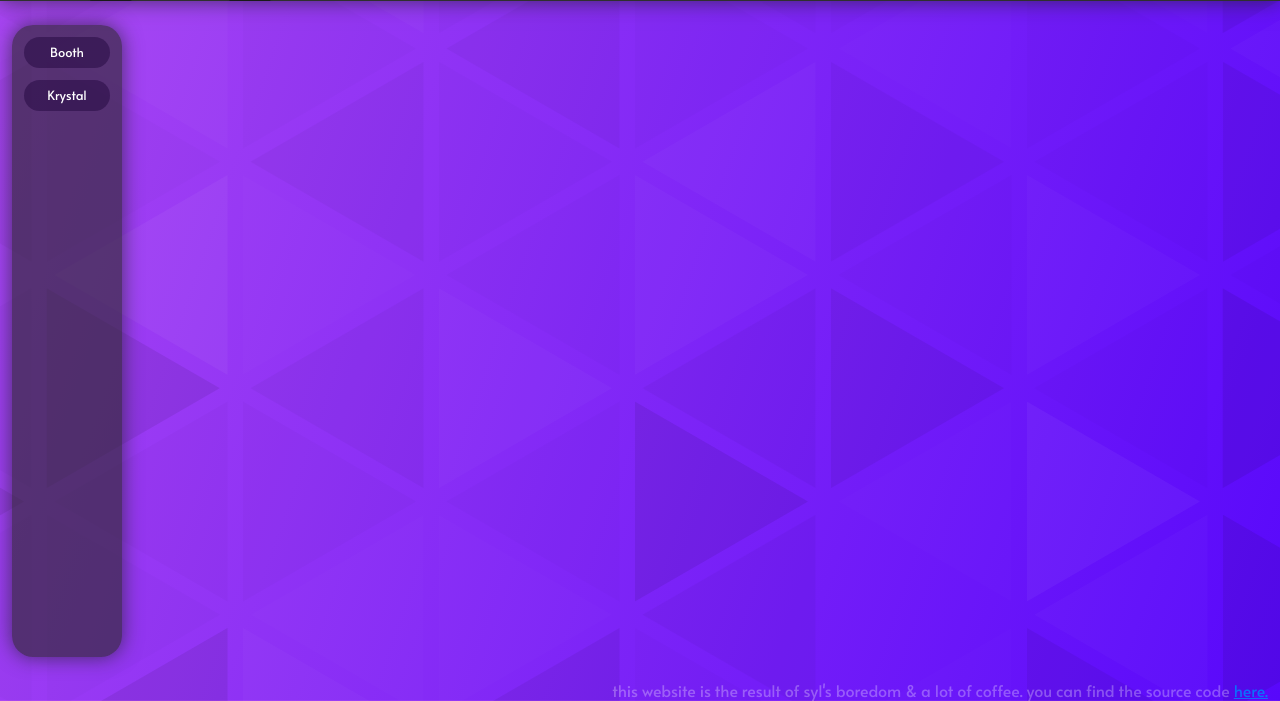
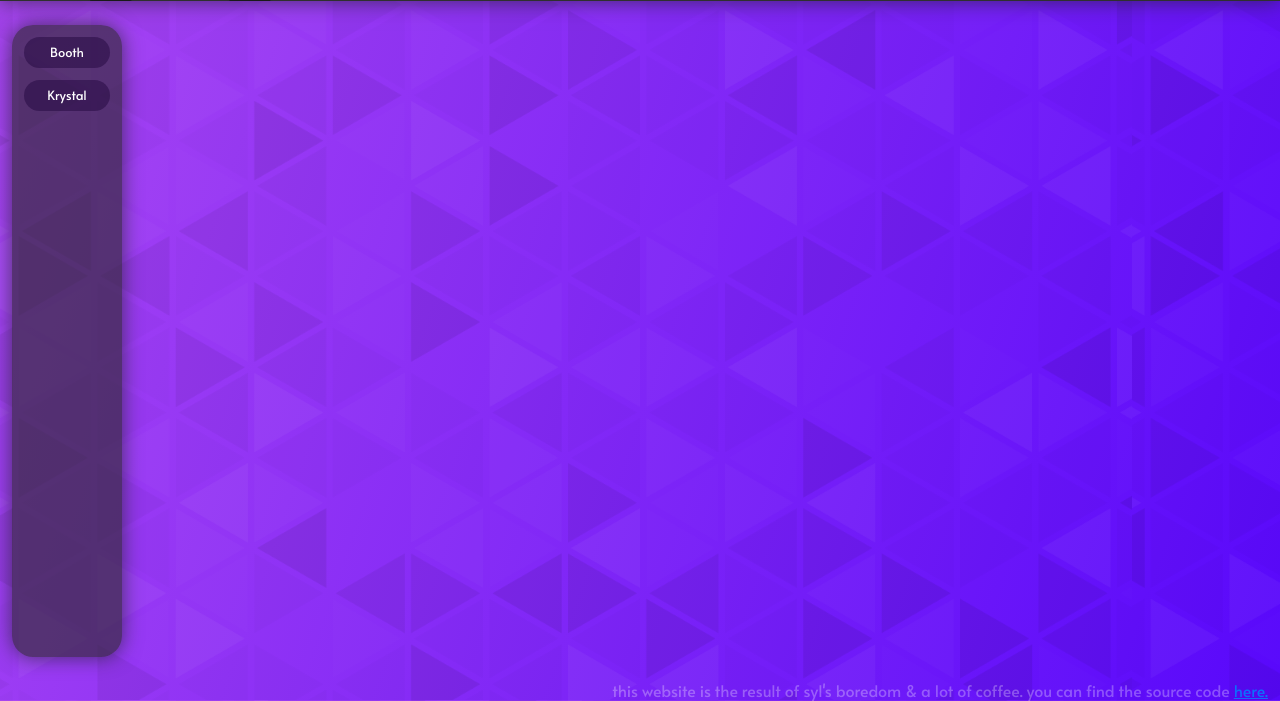
Before and after one commit to sylviiu/joeypixel-gallery, a website: page html/export/index.html in a window 1280 px wide. Shown: the part 100-801 px from the top of the page. Drawn offline with nearby package versions, Linux system fonts and the light colour scheme; no server answers.

Commit message:
contain background pattern

```diff
--- a/html/export/index.html
+++ b/html/export/index.html
@@ -1,5 +1,5 @@
 <!DOCTYPE html>
-<html lang="en" style="background: url(&quot;assets/img/pattern.png&quot;), linear-gradient(109deg, rgb(170,71,242), rgb(88, 8, 251));height: 100vh;">
+<html lang="en" style="background: url(&quot;assets/img/pattern.png&quot;), linear-gradient(109deg, rgb(170,71,242), rgb(88, 8, 251));height: 100vh;background-size: contain, auto;">
 
 <head>
     <meta charset="utf-8">
```
Also changed, not shown: 1 other file.
